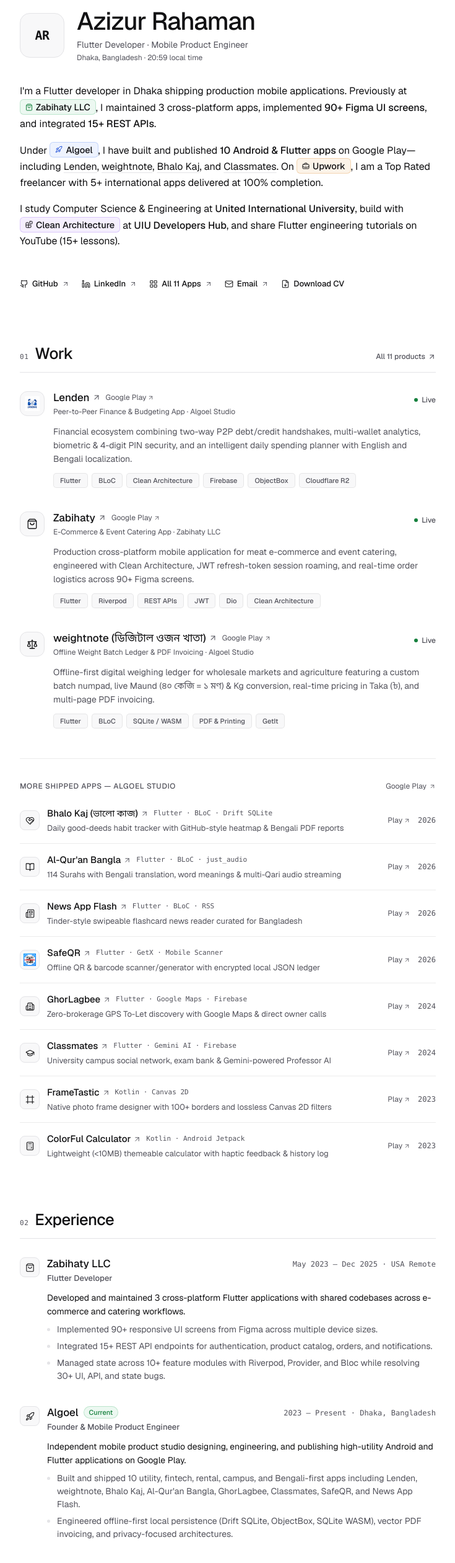
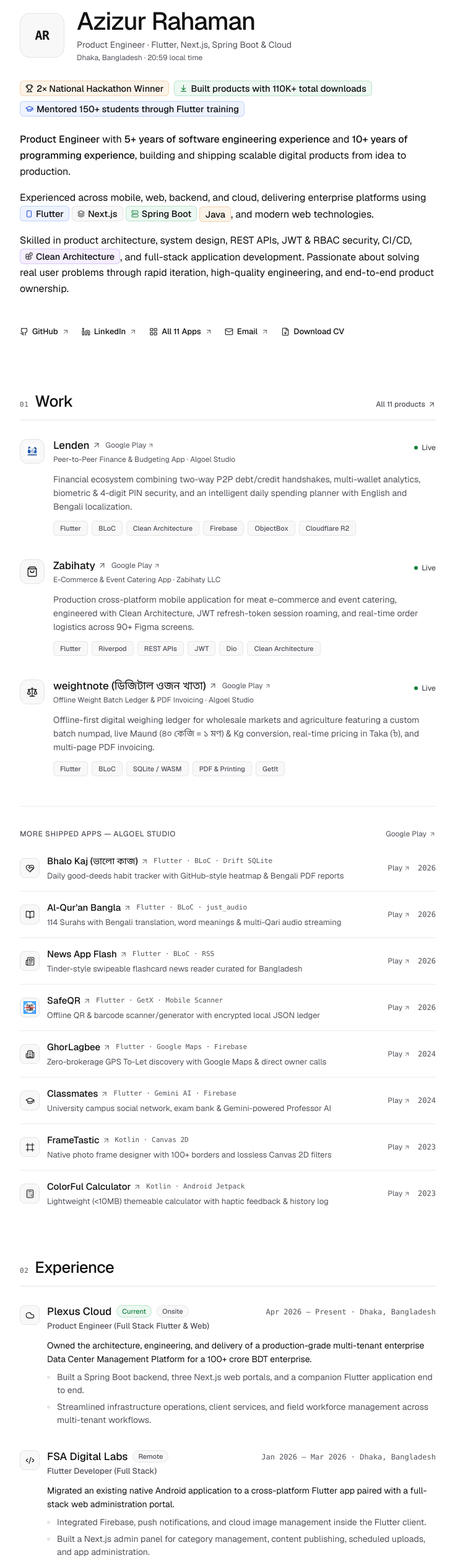
Before and after one commit to azizur-rahaman/portfolio, a Next.js app: page / in a window 1280 px wide. Shown: the part 120-2641 px from the top of the page at 62% size, without its empty margins (272-1007 px from the left). Built offline with nearby package versions, Linux system fonts and the light colour scheme.

Commit message:
feat: update hero bio, linkedin url, skills, and complete experience timeline

```diff
--- a/src/app/layout.tsx
+++ b/src/app/layout.tsx
@@ -21,25 +21,25 @@ const notoSansBengali = Noto_Sans_Bengali({
 });
 
 export const metadata: Metadata = {
-  title: "Azizur Rahaman — Flutter Developer & Mobile Product Engineer",
+  title: "Azizur Rahaman — Product Engineer (Flutter, Next.js, Spring Boot)",
   description:
-    "Flutter Developer in Dhaka with hands-on experience delivering 3+ production-ready cross-platform applications. Strong in Clean Architecture, Riverpod, BLoC, and REST API integration.",
+    "Product Engineer with 5+ years of software engineering experience building scalable digital products across mobile, web, backend, and cloud using Flutter, Next.js, Spring Boot, and Java.",
   keywords: [
     "Azizur Rahaman",
+    "Product Engineer",
     "Flutter Developer",
-    "Mobile Product Engineer",
-    "Dart",
+    "Next.js",
+    "Spring Boot",
+    "Java",
     "Clean Architecture",
-    "Riverpod",
-    "BLoC",
     "Dhaka",
     "Bangladesh",
   ],
   authors: [{ name: "Azizur Rahaman", url: "https://azizurrahaman.com" }],
   openGraph: {
-    title: "Azizur Rahaman — Flutter Developer & Mobile Product Engineer",
+    title: "Azizur Rahaman — Product Engineer",
     description:
-      "Flutter Developer in Dhaka delivering production-ready cross-platform mobile applications with Clean Architecture, Riverpod, and BLoC.",
+      "Product Engineer with 5+ years of experience shipping scalable products across mobile, web, backend, and cloud (110K+ downloads).",
     type: "website",
     url: "https://azizurrahaman.com",
   },
--- a/src/components/ExperienceSection.tsx
+++ b/src/components/ExperienceSection.tsx
@@ -1,20 +1,28 @@
 import {
-  Globe,
-  PlayCircle,
+  BriefcaseBusiness,
+  Cloud,
+  Code2,
+  Cpu,
+  GraduationCap,
+  Landmark,
   Rocket,
   ShoppingBag,
-  Users,
+  Smartphone,
   type LucideIcon,
 } from "lucide-react";
 import { portfolioData, type ExperienceItem } from "@/data/portfolio";
 import SectionHeader from "./SectionHeader";
 
 const EXPERIENCE_ICONS: Record<ExperienceItem["icon"], LucideIcon> = {
+  cloud: Cloud,
+  code2: Code2,
   shoppingBag: ShoppingBag,
   rocket: Rocket,
-  users: Users,
-  globe: Globe,
-  playCircle: PlayCircle,
+  cpu: Cpu,
+  landmark: Landmark,
+  smartphone: Smartphone,
+  briefcase: BriefcaseBusiness,
+  graduationCap: GraduationCap,
 };
 
 export default function ExperienceSection() {
@@ -30,7 +38,7 @@ export default function ExperienceSection() {
           const RoleIcon = EXPERIENCE_ICONS[exp.icon];
 
           return (
-            <article key={`${exp.company}-${exp.role}`}>
+            <article key={`${exp.company}-${exp.role}-${exp.period}`}>
               <div className="flex flex-col sm:flex-row sm:items-start sm:justify-between gap-2">
                 <div className="flex items-start gap-3">
                   <div className="w-8 h-8 rounded-lg bg-[var(--color-surface-raised)] border border-[var(--color-border-default)] flex items-center justify-center shrink-0 text-[var(--color-text-primary)] mt-0.5">
@@ -45,6 +53,11 @@ export default function ExperienceSection() {
                       {exp.isCurrent && (
                         <span className="inline-flex items-center px-2 py-0.5 text-[11px] leading-[14px] font-medium text-[var(--color-status-live)] bg-[var(--color-pill-green-bg)] border border-[var(--color-pill-green-border)] rounded-full">
                           Current
+                        </span>
+                      )}
+                      {exp.workMode && (
+                        <span className="inline-flex items-center px-2 py-0.5 text-[11px] leading-[14px] font-medium text-[var(--color-text-secondary)] bg-[var(--color-surface-raised)] border border-[var(--color-border-muted)] rounded-full">
+                          {exp.workMode}
                         </span>
                       )}
                     </div>
--- a/src/components/Hero.tsx
+++ b/src/components/Hero.tsx
@@ -1,13 +1,16 @@
 import Link from "next/link";
 import {
+  ArrowDownToLine,
   ArrowUpRight,
   Blocks,
-  BriefcaseBusiness,
   FileDown,
+  GraduationCap,
+  Layers,
   LayoutGrid,
   Mail,
-  Rocket,
-  ShoppingBag,
+  Server,
+  Smartphone,
+  Trophy,
 } from "lucide-react";
 import { portfolioData } from "@/data/portfolio";
 import LocalTime from "./LocalTime";
@@ -57,7 +60,7 @@ export default function Hero() {
   return (
     <section aria-label="Introduction" className="pt-10 pb-16 sm:pt-14 sm:pb-20">
       {/* Identity Block */}
-      <div className="flex items-center gap-4 sm:gap-5 mb-8">
+      <div className="flex items-center gap-4 sm:gap-5 mb-7">
         <div
           aria-hidden="true"
           className="w-16 h-16 sm:w-[72px] sm:h-[72px] rounded-2xl bg-[var(--color-surface-raised)] border border-[var(--color-border-default)] flex items-center justify-center shrink-0 select-none"
@@ -78,65 +81,65 @@ export default function Hero() {
         </div>
       </div>
 
+      {/* Achievement Highlights Strip */}
+      <ul
+        aria-label="Key highlights"
+        className="flex flex-wrap items-center gap-2 mb-6 list-none p-0 m-0"
+      >
+        <li className="inline-chip inline-chip--amber text-[13px] py-1 px-2.5">
+          <Trophy size={13} strokeWidth={2} aria-hidden="true" />
+          <span>2× National Hackathon Winner</span>
+        </li>
+        <li className="inline-chip inline-chip--green text-[13px] py-1 px-2.5">
+          <ArrowDownToLine size={13} strokeWidth={2} className="text-[var(--color-status-live)]" aria-hidden="true" />
+          <span>Built products with 110K+ total downloads</span>
+        </li>
+        <li className="inline-chip inline-chip--blue text-[13px] py-1 px-2.5">
+          <GraduationCap size={13} strokeWidth={2} className="text-[var(--color-status-active)]" aria-hidden="true" />
+          <span>Mentored 150+ students through Flutter training</span>
+        </li>
+      </ul>
+
       {/* Structured Bio Paragraphs */}
       <div className="space-y-4 text-[16px] leading-[26px] text-[var(--color-text-primary)]">
         <p>
-          I&apos;m a Flutter developer in Dhaka shipping production mobile applications.
-          Previously at{" "}
-          <span className="inline-chip inline-chip--green">
-            <ShoppingBag size={12} strokeWidth={2} className="text-[var(--color-status-live)]" aria-hidden="true" />
-            Zabihaty LLC
-          </span>
-          , I maintained 3 cross-platform apps, implemented{" "}
-          <span className="font-medium">90+ Figma UI screens</span>, and integrated{" "}
-          <span className="font-medium">15+ REST APIs</span>.
+          <span className="font-medium">Product Engineer</span> with{" "}
+          <span className="font-medium">5+ years of software engineering experience</span>{" "}
+          and <span className="font-medium">10+ years of programming experience</span>,
+          building and shipping scalable digital products from idea to production.
         </p>
 
         <p>
-          Under{" "}
-          <a
-            href={profile.googlePlayDev}
-            target="_blank"
-            rel="noopener noreferrer"
-            className="inline-chip inline-chip--blue hover:opacity-85 transition-opacity"
-          >
-            <Rocket size={12} strokeWidth={2} className="text-[var(--color-status-active)]" aria-hidden="true" />
-            Algoel
-          </a>
-          , I have built and published <span className="font-medium">10 Android &amp; Flutter apps</span> on
-          Google Play—including{" "}
-          <Link href="/products/lenden" className="underline underline-offset-4 decoration-[var(--color-border-default)] hover:decoration-[var(--color-text-primary)]">
-            Lenden
-          </Link>
-          ,{" "}
-          <Link href="/products/weightnote" className="underline underline-offset-4 decoration-[var(--color-border-default)] hover:decoration-[var(--color-text-primary)]">
-            weightnote
-          </Link>
-          ,{" "}
-          <Link href="/products/bhalo-kaj" className="underline underline-offset-4 decoration-[var(--color-border-default)] hover:decoration-[var(--color-text-primary)]">
-            Bhalo Kaj
-          </Link>
-          , and{" "}
-          <Link href="/products/classmates" className="underline underline-offset-4 decoration-[var(--color-border-default)] hover:decoration-[var(--color-text-primary)]">
-            Classmates
-          </Link>
-          . On{" "}
+          Experienced across mobile, web, backend, and cloud, delivering enterprise
+          platforms using{" "}
+          <span className="inline-chip inline-chip--blue">
+            <Smartphone size={12} strokeWidth={2} className="text-[var(--color-status-active)]" aria-hidden="true" />
+            Flutter
+          </span>{" "}
+          <span className="inline-chip">
+            <Layers size={12} strokeWidth={2} aria-hidden="true" />
+            Next.js
+          </span>{" "}
+          <span className="inline-chip inline-chip--green">
+            <Server size={12} strokeWidth={2} className="text-[var(--color-status-live)]" aria-hidden="true" />
+            Spring Boot
+          </span>{" "}
           <span className="inline-chip inline-chip--amber">
-            <BriefcaseBusiness size={12} strokeWidth={2} aria-hidden="true" />
-            Upwork
+            Java
           </span>
-          , I am a Top Rated freelancer with 5+ international apps delivered at 100% completion.
+          , and modern web technologies.
         </p>
 
         <p>
-          I study Computer Science &amp; Engineering at{" "}
-          <span className="font-medium">United International University</span>, build with{" "}
+          Skilled in product architecture, system design, REST APIs, JWT &amp; RBAC
+          security, CI/CD,{" "}
           <span className="inline-chip inline-chip--violet">
             <Blocks size={12} strokeWidth={2} aria-hidden="true" />
             Clean Architecture
-          </span>{" "}
-          at <span className="font-medium">UIU Developers Hub</span>, and share Flutter
-          engineering tutorials on YouTube (15+ lessons).
+          </span>
+          , and full-stack application development. Passionate about solving real user
+          problems through rapid iteration, high-quality engineering, and end-to-end
+          product ownership.
         </p>
       </div>
 
--- a/src/data/portfolio.ts
+++ b/src/data/portfolio.ts
@@ -41,8 +41,18 @@ export interface ExperienceItem {
   role: string;
   period: string;
   location: string;
+  workMode?: "Onsite" | "Remote";
   isCurrent?: boolean;
-  icon: "shoppingBag" | "rocket" | "users" | "globe" | "playCircle";
+  icon:
+    | "cloud"
+    | "code2"
+    | "shoppingBag"
+    | "rocket"
+    | "cpu"
+    | "landmark"
+    | "smartphone"
+    | "briefcase"
+    | "graduationCap";
   summary: string;
   highlights: string[];
 }
@@ -64,7 +74,7 @@ export const portfolioData = {
     name: "Azizur Rahaman",
     shortName: "Azizur",
     initials: "AR",
-    role: "Flutter Developer · Mobile Product Engineer",
+    role: "Product Engineer · Flutter, Next.js, Spring Boot & Cloud",
     location: "Dhaka, Bangladesh",
     timeZone: "Asia/Dhaka",
     email: "frazizur.rahaman@gmail.com",
@@ -74,7 +84,7 @@ export const portfolioData = {
     github: "https://github.com/azizur-rahaman",
     algoelGithub: "https://github.com/azizur-rahaman/algoel",
     googlePlayDev: "https://play.google.com/store/apps/dev?id=5083898539193320748",
-    linkedin: "https://linkedin.com/in/azizur_rahaman",
+    linkedin: "https://linkedin.com/in/azizur-rahaman",
     cvPath: "/Flutter-Developer-Azizur-Rahaman.pdf",
     cvFilename: "Flutter-Developer-Azizur-Rahaman.pdf",
   },
@@ -200,17 +210,46 @@ export const portfolioData = {
 
   experiences: [
     {
+      company: "Plexus Cloud",
+      role: "Product Engineer (Full Stack Flutter & Web)",
+      period: "Apr 2026 – Present",
+      location: "Dhaka, Bangladesh",
+      workMode: "Onsite",
+      isCurrent: true,
+      icon: "cloud",
+      summary:
+        "Owned the architecture, engineering, and delivery of a production-grade multi-tenant enterprise Data Center Management Platform for a 100+ crore BDT enterprise.",
+      highlights: [
+        "Built a Spring Boot backend, three Next.js web portals, and a companion Flutter application end to end.",
+        "Streamlined infrastructure operations, client services, and field workforce management across multi-tenant workflows.",
+      ],
+    },
+    {
+      company: "FSA Digital Labs",
+      role: "Flutter Developer (Full Stack)",
+      period: "Jan 2026 – Mar 2026",
+      location: "Dhaka, Bangladesh",
+      workMode: "Remote",
+      icon: "code2",
+      summary:
+        "Migrated an existing native Android application to a cross-platform Flutter app paired with a full-stack web administration portal.",
+      highlights: [
+        "Integrated Firebase, push notifications, and cloud image management inside the Flutter client.",
+        "Built a Next.js admin panel for category management, content publishing, scheduled uploads, and app administration.",
+      ],
+    },
+    {
       company: "Zabihaty LLC",
-      role: "Flutter Developer",
-      period: "May 2023 – Dec 2025",
-      location: "USA Remote",
+      role: "Product Engineer",
+      period: "Aug 2024 – Dec 2025",
+      location: "USA",
+      workMode: "Remote",
       icon: "shoppingBag",
       summary:
-        "Developed and maintained 3 cross-platform Flutter applications with shared codebases across e-commerce and catering workflows.",
+        "Engineered and maintained 3 cross-platform Flutter applications powering e-commerce and event catering workflows.",
       highlights: [
-        "Implemented 90+ responsive UI screens from Figma across multiple device sizes.",
-        "Integrated 15+ REST API endpoints for authentication, product catalog, orders, and notifications.",
-        "Managed state across 10+ feature modules with Riverpod, Provider, and Bloc while resolving 30+ UI, API, and state bugs.",
+        "Implemented 90+ responsive Figma UI screens and integrated 50+ REST API endpoints.",
+        "Managed state across 10+ modules with Riverpod, Provider, and Bloc while resolving 30+ UI and API bugs and improving screen performance.",
       ],
     },
     {
@@ -221,51 +260,77 @@ export const portfolioData = {
       isCurrent: true,
       icon: "rocket",
       summary:
-        "Independent mobile product studio designing, engineering, and publishing high-utility Android and Flutter applications on Google Play.",
+        "Independent mobile product studio designing, building, and publishing 10 Android and Flutter apps on Google Play with 110K+ total downloads across products.",
       highlights: [
-        "Built and shipped 10 utility, fintech, rental, campus, and Bengali-first apps including Lenden, weightnote, Bhalo Kaj, Al-Qur'an Bangla, GhorLagbee, Classmates, SafeQR, and News App Flash.",
-        "Engineered offline-first local persistence (Drift SQLite, ObjectBox, SQLite WASM), vector PDF invoicing, and privacy-focused architectures.",
+        "Shipped Lenden, weightnote, Bhalo Kaj, Al-Qur'an Bangla, GhorLagbee, Classmates, SafeQR, News App Flash, FrameTastic, and ColorFul Calculator.",
+        "Engineered offline-first persistence (Drift SQLite, ObjectBox, SQLite WASM), vector PDF invoicing, and privacy-first architectures.",
       ],
     },
     {
-      company: "UIU Developers Hub",
-      role: "Flutter Developer",
-      period: "Feb 2024 – Present",
-      location: "United International University",
-      isCurrent: true,
-      icon: "users",
+      company: "Focal Point Technology USA",
+      role: "Flutter Developer (Full Stack)",
+      period: "Mar 2023 – Jul 2024",
+      location: "USA",
+      workMode: "Remote",
+      icon: "cpu",
       summary:
-        "Collaborating in a 5–6 member engineering team to design and build Flutter-based academic and demonstration applications.",
+        "Built a cross-platform Flutter productivity application integrated with a Bluetooth-enabled IoT Pomodoro hardware device.",
       highlights: [
-        "Built modular UI features using structured widgets, navigation flows, and state management.",
-        "Maintained Git-based workflows for version control, pull requests, and peer code reviews.",
+        "Implemented customizable focus sessions, productivity analytics, Firebase authentication, and real-time BLE device synchronization.",
+        "Optimized application performance and scalable client architecture.",
+      ],
+    },
+    {
+      company: "Standard Chartered | Nigeria",
+      role: "Flutter Developer (Full Stack)",
+      period: "Oct 2022 – Feb 2023",
+      location: "Nigeria",
+      workMode: "Remote",
+      icon: "landmark",
+      summary:
+        "Developed a QR code-based giveaway application for Standard Chartered Bank (Nigeria) internal employee campaigns.",
+      highlights: [
+        "Implemented QR code scanning, randomized winner selection, and real-time prize validation.",
+        "Added device fingerprinting to prevent duplicate campaign participation.",
+      ],
+    },
+    {
+      company: "FSA Digital Labs",
+      role: "Android Developer (Full Stack)",
+      period: "Apr 2021 – Jan 2022",
+      location: "Dhaka, Bangladesh",
+      workMode: "Remote",
+      icon: "smartphone",
+      summary:
+        "Developed, published, and maintained a production-ready native Android application on the Google Play Store.",
+      highlights: [
+        "Implemented daily quotes, image-based content feeds, category browsing, favorites, sharing, and offline caching.",
       ],
     },
     {
       company: "Upwork",
       role: "Flutter Developer (Freelance – Top Rated)",
-      period: "Sep 2019 – Present",
+      period: "Sep 2019 – 2022",
       location: "Remote",
-      isCurrent: true,
-      icon: "globe",
+      workMode: "Remote",
+      icon: "briefcase",
       summary:
-        "Partnering with international clients to ship reliable cross-platform mobile apps and feature integrations.",
+        "Delivered 10+ Flutter applications for international clients while maintaining 100% client delivery completion.",
       highlights: [
-        "Delivered 5+ Flutter applications and features with 100% client delivery completion.",
-        "Implemented JWT authentication, REST API integration, and real-time updates with clean, documented code.",
+        "Implemented JWT authentication, REST API integrations, and real-time updates with clean, documented code.",
       ],
     },
     {
-      company: "YouTube",
-      role: "Instructor & Content Creator",
-      period: "May 2025 – Present",
-      location: "Bangladesh",
+      company: "Flutter Training & Community",
+      role: "Instructor & Mentor · YouTube & UIU Developers Hub",
+      period: "2024 – Present",
+      location: "Dhaka, Bangladesh",
       isCurrent: true,
-      icon: "playCircle",
+      icon: "graduationCap",
       summary:
-        "Teaching beginner-to-intermediate Flutter development to hundreds of learners through practical video walkthroughs.",
+        "Mentored 150+ students through structured Flutter training, collaborative team projects, and 15+ practical video tutorials.",
       highlights: [
-        "Created 15+ Flutter tutorial videos covering widgets, state management, and scalable app structure.",
+        "Guided student developers at UIU Developers Hub across Git workflows, pull requests, state management, and Clean Architecture.",
       ],
     },
   ] satisfies ExperienceItem[],
@@ -311,23 +376,23 @@ export const portfolioData = {
 
   skillGroups: [
     {
-      category: "Mobile & UI",
+      category: "Mobile & Frontend",
       icon: "smartphone",
-      items: ["Flutter", "Dart", "Kotlin", "Android Jetpack", "Responsive UI & Navigation"],
+      items: ["Flutter", "Dart", "Next.js", "React", "TypeScript", "Kotlin", "Android Jetpack"],
     },
     {
-      category: "State Management",
+      category: "Backend & Cloud",
       icon: "workflow",
-      items: ["BLoC / Cubit", "Riverpod", "Provider", "GetX"],
+      items: ["Spring Boot", "Java", "REST APIs", "JWT & RBAC Security", "CI/CD", "Cloudflare R2"],
     },
     {
-      category: "APIs, AI & Maps",
+      category: "State, AI & Maps",
       icon: "sparkles",
       items: [
-        "REST APIs",
-        "JSON",
-        "Dio",
-        "JWT & Refresh-Token Sessions",
+        "BLoC / Cubit",
+        "Riverpod",
+        "Provider",
+        "GetX",
         "Google Gemini AI",
         "Google Maps SDK",
       ],
@@ -340,7 +405,6 @@ export const portfolioData = {
         "Drift SQLite",
         "sqflite / SQLite WASM",
         "ObjectBox",
-        "Cloudflare R2",
         "flutter_secure_storage",
         "Hive",
         "just_audio",
@@ -350,7 +414,16 @@ export const portfolioData = {
     {
       category: "Architecture & Tools",
       icon: "layers",
-      items: ["Clean Architecture", "GetIt", "GoRouter", "Clean Code", "Git", "Postman", "Figma"],
+      items: [
+        "System Design",
+        "Product Architecture",
+        "Clean Architecture",
+        "GetIt",
+        "GoRouter",
+        "Git",
+        "Postman",
+        "Figma",
+      ],
     },
   ] satisfies SkillGroup[],
 
```
